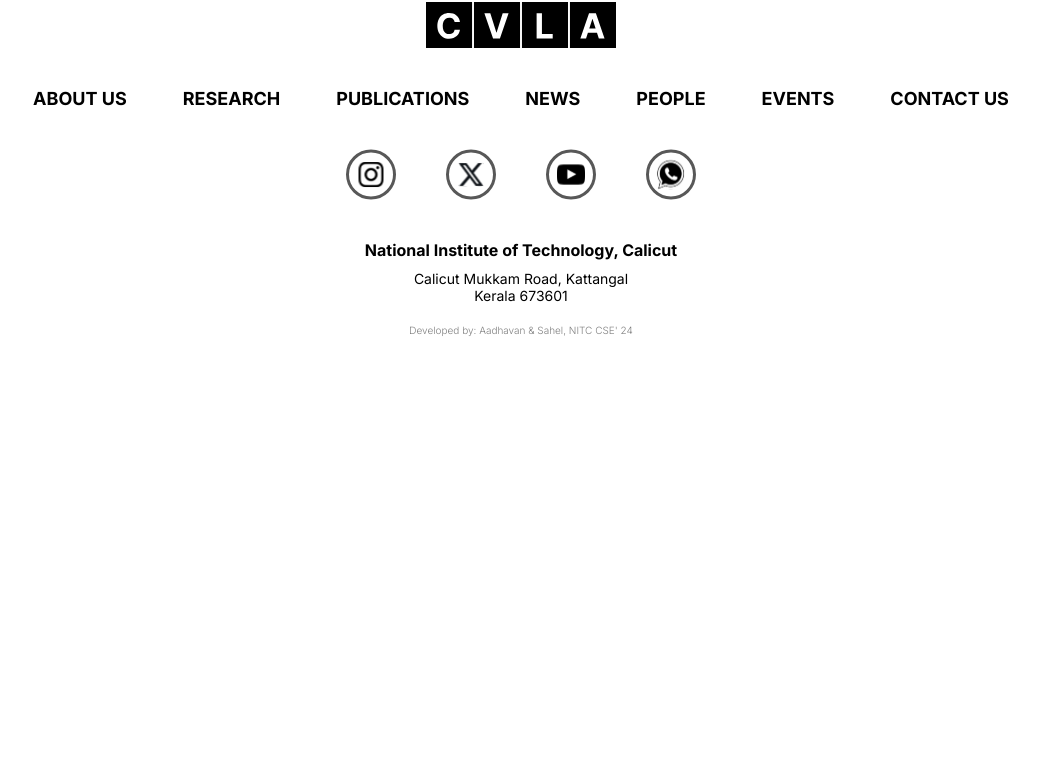
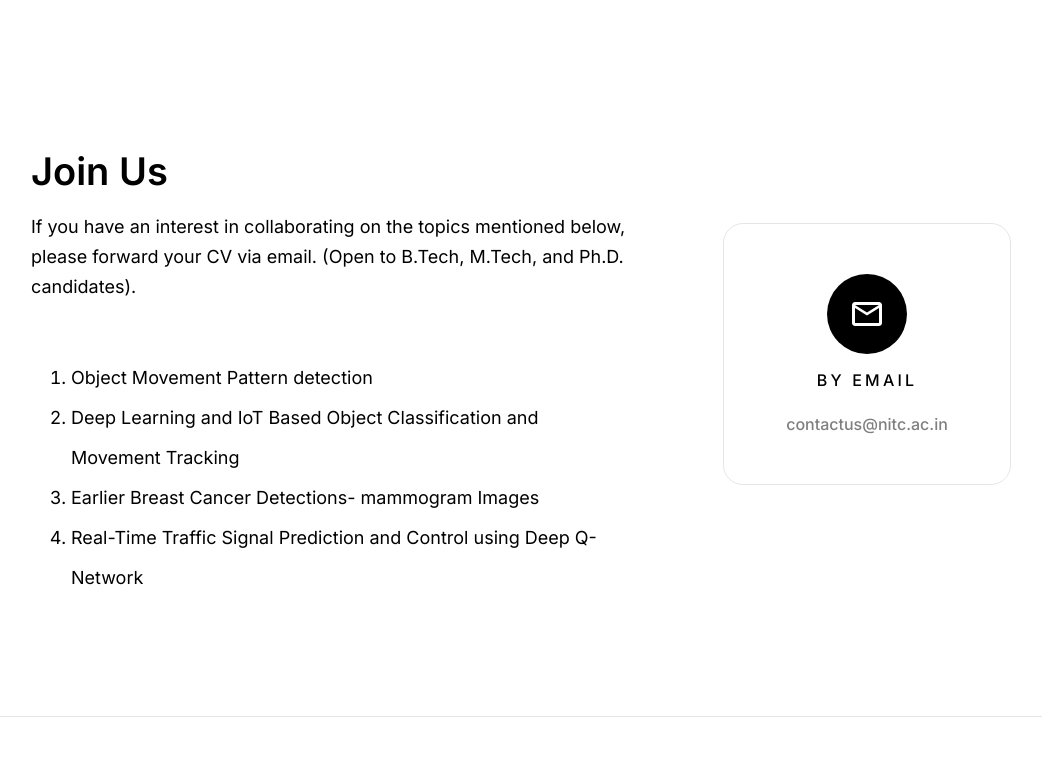
Before and after one commit to sahel-riaz/CVLA, a Next.js app: page / in a window 1280 px wide. Shown: the part 1444-2212 px from the top of the page, without its empty margins (119-1161 px from the left). Before the commit the page ends 1833 px from the top, so only its background shows below. Built offline with nearby package versions, Linux system fonts and the light colour scheme.

Commit message:
Update: Landing page layout done

```diff
--- a/app/page.js
+++ b/app/page.js
@@ -3,6 +3,7 @@ import styles from "./page.module.css";
 import Navbar from "@/components/common/Navbar";
 import Footer from "@/components/common/Footer";
 import PeopleCard from "@/components/PeopleCard";
+import ContactUs from "@/components/ContactUs";
 
 export default function Home() {
   return (
@@ -33,8 +34,8 @@ export default function Home() {
       <div className={styles["about-us-container"]}>
         <img src="/svgs/about-us.svg" className={styles["about-us-svg"]} />
         <div className={styles["about-us-content"]}>
-          <div className={styles["about-us-title"]}>About us</div>
-          <p className={styles["about-us-text"]}>
+          <div className={styles["title"]}>About us</div>
+          <p>
             The Advanced Vision and Learning Lab (AVLL) seeks to develop novel
             artificial intelligence (AI), machine learning (ML), and computer
             vision (CV) algorithms. We aim to be world leaders in the AI/ML/CV
@@ -49,6 +50,38 @@ export default function Home() {
           </p>
         </div>
       </div>
+      <div className={styles["join-us-container"]}>
+        <div className={styles["join-us-content"]}>
+          <div className={styles["title"]}>Join Us</div>
+          <div className={styles["join-us-text"]}>
+            <p>
+              If you have an interest in collaborating on the topics mentioned
+              below, please forward your CV via email. (Open to B.Tech, M.Tech,
+              and Ph.D. candidates).
+            </p>
+            <br></br>
+            <ol>
+              <li>Object Movement Pattern detection</li>
+              <li>
+                Deep Learning and IoT Based Object Classification and Movement
+                Tracking
+              </li>
+              <li>Earlier Breast Cancer Detections- mammogram Images</li>
+              <li>
+                Real-Time Traffic Signal Prediction and Control using Deep
+                Q-Network
+              </li>
+            </ol>
+          </div>
+        </div>
+        <div className={styles["contact-card"]}>
+          <ContactUs
+            image="/svgs/contact-email.svg"
+            title="BY EMAIL"
+            info="contactus@nitc.ac.in"
+          />
+        </div>
+      </div>
       <Footer />
     </div>
   );
--- a/app/page.module.css
+++ b/app/page.module.css
@@ -90,13 +90,30 @@
     flex-direction: column;
 }
 
-.about-us-title {
+.title {
     font-size: 38px;
     font-weight: 600;
 }
 
-.about-us-content p {
+.about-us-content p, .join-us-content p, .join-us-content ol {
     font-size: 18px;
     font-weight: 400;
     line-height: 30px; /* 166.667% */
 }
+
+.join-us-container {
+    margin-top: 200px;
+    margin-bottom: 100px;
+    padding: 0 150px 0 150px;
+    display: flex;
+    gap: 95px;
+    justify-content: space-between;
+}
+
+.join-us-content ol {
+    line-height: 40px;
+}
+
+.contact-card {
+    margin-top: 75px;
+}
--- a/components/contact-us.module.css
+++ b/components/contact-us.module.css
@@ -7,6 +7,7 @@
     flex-direction: column;
     align-items: center;
     justify-content: center;
+    flex-shrink: 0;
 }
 
 .title-div {
```
